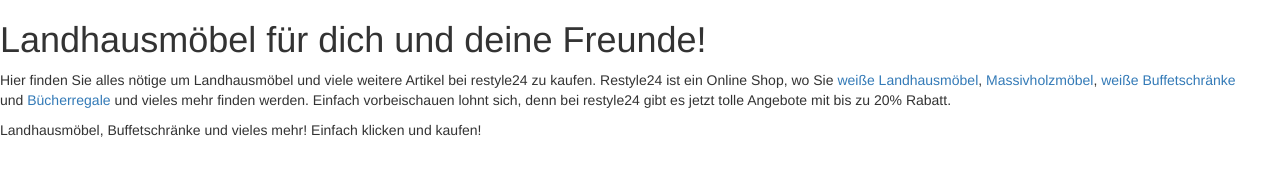
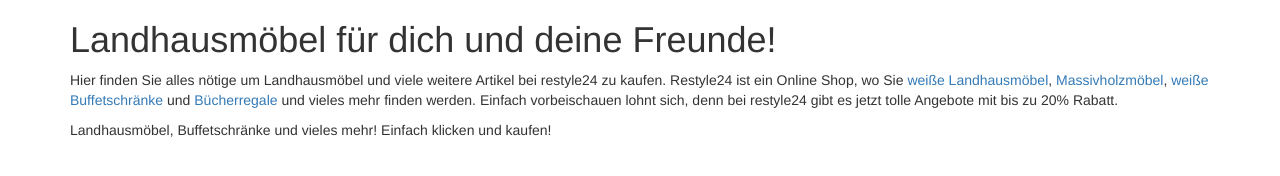
Before and after one commit to aysome/aysome.github.io, a plain HTML site: page index.html in a window 1280 px wide. Drawn offline with nearby package versions, Linux system fonts and the light colour scheme.

Commit message:
Website Index Page

```diff
--- a/index.html
+++ b/index.html
@@ -12,13 +12,20 @@
 </head>
 <body>
 
-<div class="container row col-xs-12">
+<div class="container">
+<div class="row">
+<div class="col-xs-12">
+
 <h1>Landhausmöbel für dich und deine Freunde!</h1>
 <p>Hier finden Sie alles nötige um Landhausmöbel und viele weitere Artikel bei restyle24 zu kaufen.
 Restyle24 ist ein Online Shop, wo Sie <a href="http://restyle24.de/Landhausmoebel">weiße Landhausmöbel</a>, <a href="http://restyle24.de">Massivholzmöbel</a>,
 <a href="http://restyle24.de/Buffetschrank-Landhausstil">weiße Buffetschränke</a> und <a href="http://restyle24.de/Buecherregal-Landhausstil">Bücherregale</a> und vieles mehr finden werden.
 Einfach vorbeischauen lohnt sich, denn bei restyle24 gibt es jetzt tolle Angebote mit bis zu 20% Rabatt.</p>
 <p>Landhausmöbel, Buffetschränke und vieles mehr! Einfach klicken und kaufen!</p>
+
 </div>
+</div>
+</div>
+
 </body>
 </html>
```
